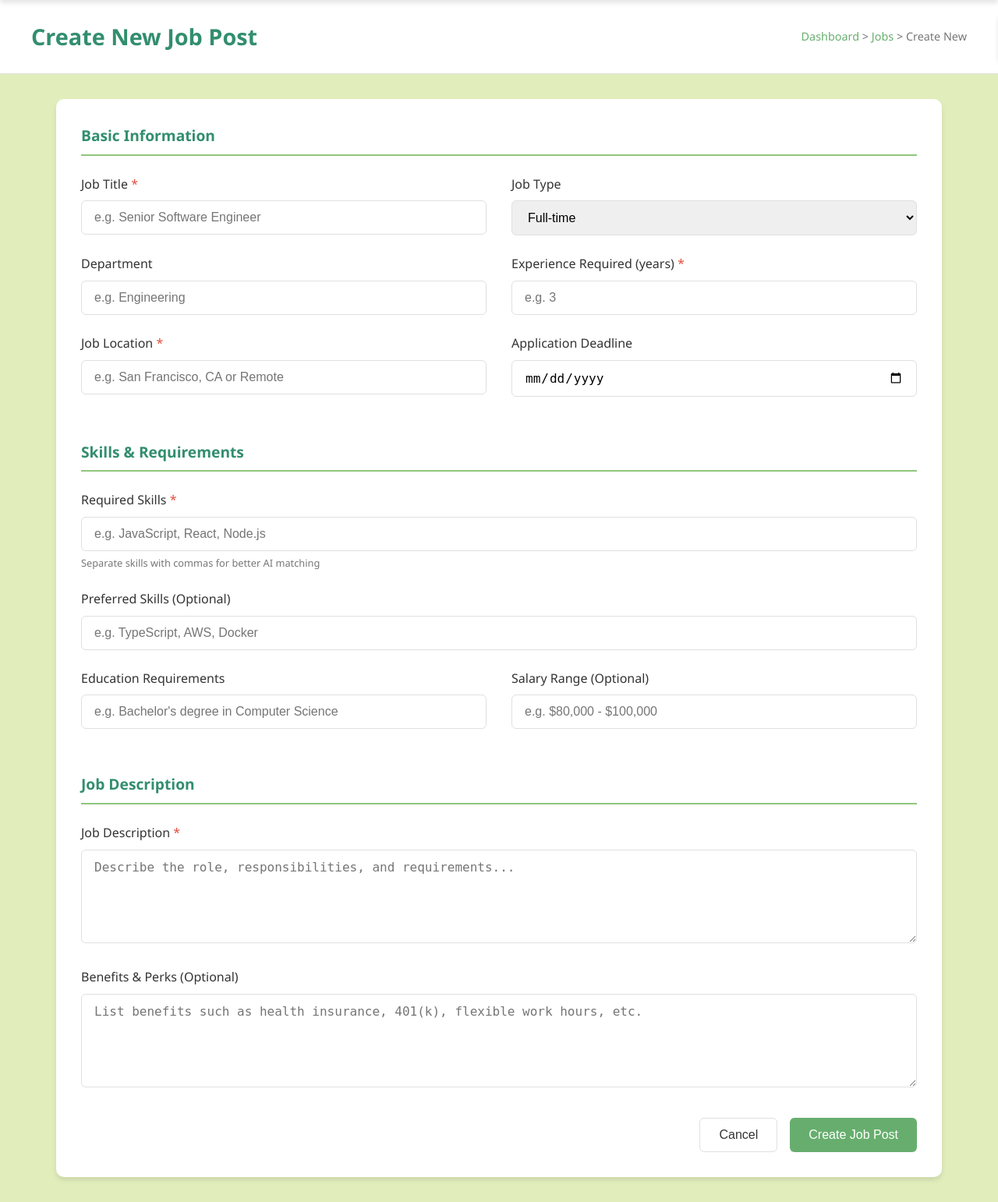
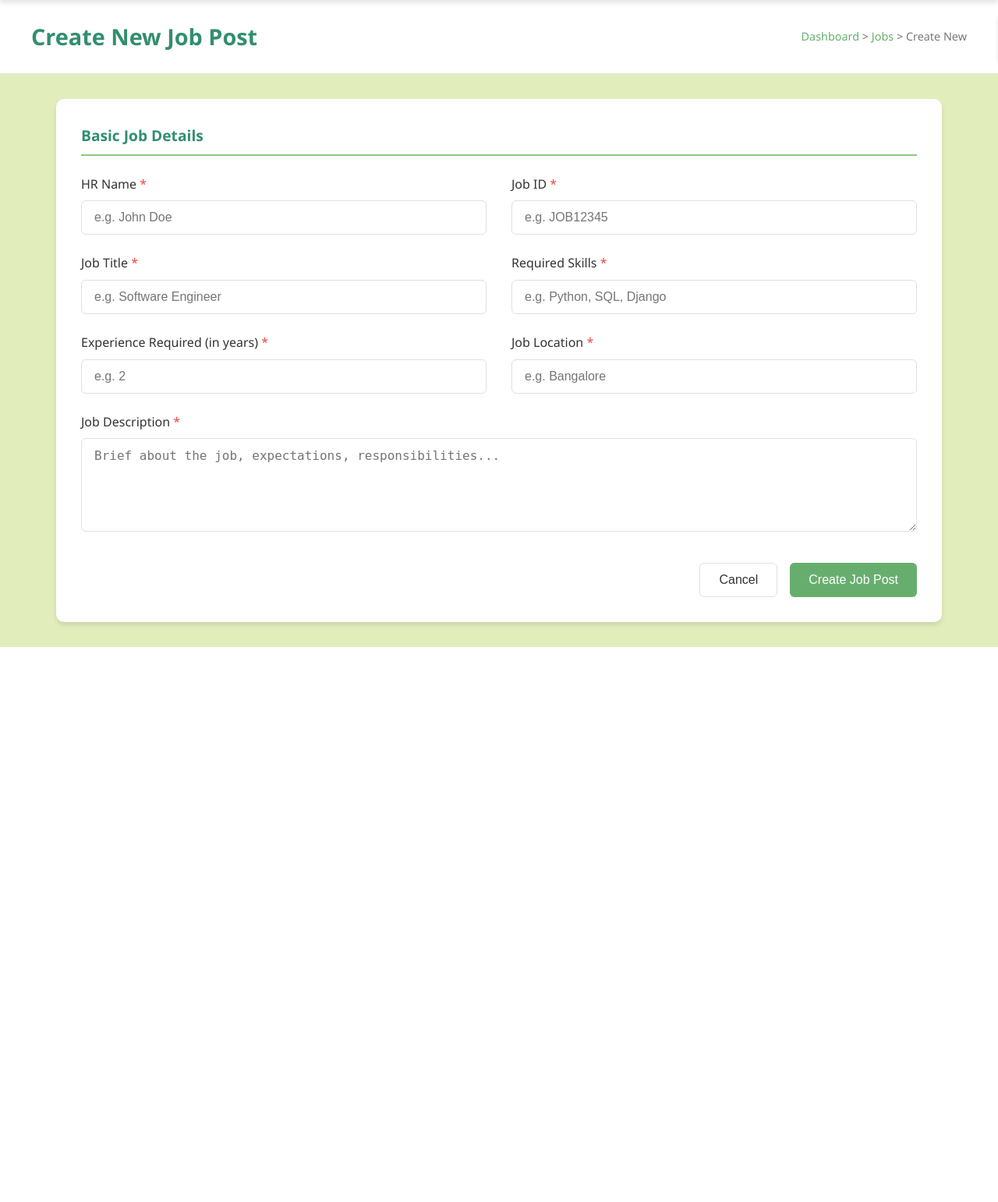
Before and after one commit to sam-init/SGU_Hackathon, a Flask app: page /job/post_job in a window 1280 px wide. Shown: the part 64-1606 px from the top of the page at 78% size. After the commit the page ends 894 px from the top, so only its background shows below. Run offline with Flask 3, Linux system fonts and the light colour scheme; parts of the project's set-up code (start-up, migrations or seed data) failed here and were passed over.

Commit message:
functionality done

```diff
--- a/main.py
+++ b/main.py
@@ -21,7 +21,8 @@ app.register_blueprint(config_bp, url_prefix='/config')
 # Default route
 @app.route('/')
 def index():
-    return render_template('landing.html')
+    return redirect(url_for('job.post_job'))
+    #return render_template('landing.html')
 
 @app.route('/option')
 def option():
--- a/routes/config.py
+++ b/routes/config.py
@@ -25,9 +25,11 @@ gc = gspread.authorize(google_creds)
 GOOGLE_APPLICATION_CREDENTIALS=os.getenv('GOOGLE_APPLICATION_CREDENTIALS')
 # Sheets
 sheet = gc.open_by_key(os.getenv("SHEET_KEY"))
+sheet2 = gc.open_by_key(os.getenv("SHEET2_KEY"))
 SHEET1 = sheet.worksheet(os.getenv("SHEET1_NAME"))
 SHEET2 = sheet.worksheet(os.getenv("SHEET2_NAME"))
 SHEET3 = sheet.worksheet(os.getenv("SHEET3_NAME"))
+SHEET4 = sheet2.worksheet(os.getenv("SHEET4_NAME"))
 
 # Drive
 drive_service = build('drive', 'v3', credentials=google_creds)
--- a/routes/job_routes.py
+++ b/routes/job_routes.py
@@ -5,7 +5,7 @@ from routes.config import db
 from routes.config import SCOPES
 from routes.config import google_creds
 from algoliasearch.search.client import SearchClientSync
-from routes.config import ALGOLIA_APP_ID, ALGOLIA_API_KEY,ALGOLIA_INDEX_NAME,SHEET2
+from routes.config import ALGOLIA_APP_ID, ALGOLIA_API_KEY,ALGOLIA_INDEX_NAME,SHEET4
 job_bp=Blueprint('job',__name__)
 
 
@@ -17,42 +17,31 @@ from flask import render_template, request, redirect, url_for, flash
 def post_job():
     if request.method == 'POST':
         # Extract form data
+        hr_name = request.form.get('hr_name')
+        job_id = request.form.get('job_id')
         title = request.form.get('job_title')
-        job_type = request.form.get('job_type')
-        department = request.form.get('department')
         experience = request.form.get('experience_required')
         location = request.form.get('job_location')
-        deadline = request.form.get('application_deadline')
         required_skills_raw = request.form.get('required_skills')
-        preferred_skills_raw = request.form.get('preferred_skills')
-        education = request.form.get('education')
-        salary = request.form.get('salary_range')
         description = request.form.get('job_description')
-        benefits = request.form.get('benefits')
 
         # Validate required fields
-        if not title or not job_type or not experience or not location or not required_skills_raw or not description:
+        if not hr_name or not job_id or not title or not experience or not location or not required_skills_raw or not description:
             flash('Please fill in all required fields.', 'danger')
             return redirect(url_for('job_bp.post_job'))
 
-        # Process skill strings into lists
+        # Process skill strings into a list
         required_skills_list = [s.strip() for s in required_skills_raw.split(',') if s.strip()]
-        preferred_skills_list = [s.strip() for s in preferred_skills_raw.split(',')] if preferred_skills_raw else []
 
         # Prepare job data for Firestore and Algolia
         job_data = {
+            'hr_name': hr_name,
+            'job_id': job_id,
             'job_title': title,
-            'job_type': job_type,
-            'department': department,
             'experience_required': experience,
             'job_location': location,
-            'application_deadline': deadline,
             'required_skills': required_skills_list,
-            'preferred_skills': preferred_skills_list,
-            'education': education,
-            'salary_range': salary,
-            'job_description': description,
-            'benefits': benefits
+            'job_description': description
         }
 
         try:
@@ -66,36 +55,32 @@ def post_job():
             algolia_client.wait_for_task(index_name=ALGOLIA_INDEX_NAME, task_id=save_resp.task_id)
 
             # Add headers once if the sheet is empty
-            if not SHEET2.get_all_values():
-                SHEET2.insert_row([
-                    'job_title', 'job_type', 'department', 'experience_required', 'job_location', 'application_deadline',
-                    'required_skills', 'preferred_skills', 'education', 'salary_range', 'job_description', 'benefits'
+            if not SHEET4.get_all_values():
+                SHEET4.insert_row([
+                    'hr_name', 'job_id', 'job_title', 'experience_required', 'job_location',
+                    'required_skills', 'job_description'
                 ], 1)
 
-            # Save job data
-            SHEET2.append_row([
+            # Save job data to Google Sheet
+            SHEET4.append_row([
+                hr_name,
+                job_id,
                 title,
-                job_type,
-                department,
                 experience,
                 location,
-                deadline,
                 ', '.join(required_skills_list),
-                ', '.join(preferred_skills_list),
-                education,
-                salary,
-                description,
-                benefits
+                description
             ])
 
             flash('Job posted successfully!', 'success')
             return redirect(url_for('auth.login'))
 
         except Exception as e:
-            flash(f'Error occurred: {str(e)}', 'danger')
-            return redirect(url_for('job_bp.post_job'))
+            print(f'Error occurred: {str(e)}', 'danger')
+            return redirect(url_for('job.post_job'))
 
     return render_template('coop_hr.html')
+
 
 
 
--- a/templates/coop_hr.html
+++ b/templates/coop_hr.html
@@ -458,25 +458,20 @@
   <div class="main-container">
     <div class="form-container">
       <form id="jobPostForm" action="{{url_for('job.post_job')}}" method="post" enctype="multipart/form-data">
-        <!-- Basic Information Section -->
         <div class="form-section">
-          <h2 class="form-section-title">Basic Information</h2>
+          <h2 class="form-section-title">Basic Job Details</h2>
+
           <div class="form-row">
             <div class="form-col">
               <div class="form-group">
-                <label for="job_title" class="required">Job Title</label>
-                <input type="text" id="job_title" name="job_title" placeholder="e.g. Senior Software Engineer" required>
+                <label for="hr_name" class="required">HR Name</label>
+                <input type="text" id="hr_name" name="hr_name" placeholder="e.g. John Doe" required>
               </div>
             </div>
             <div class="form-col">
               <div class="form-group">
-                <label for="job_type">Job Type</label>
-                <select id="job_type" name="job_type">
-                  <option value="full-time">Full-time</option>
-                  <option value="part-time">Part-time</option>
-                  <option value="contract">Contract</option>
-                  <option value="internship">Internship</option>
-                </select>
+                <label for="job_id" class="required">Job ID</label>
+                <input type="text" id="job_id" name="job_id" placeholder="e.g. JOB12345" required>
               </div>
             </div>
           </div>
@@ -484,14 +479,14 @@
           <div class="form-row">
             <div class="form-col">
               <div class="form-group">
-                <label for="department">Department</label>
-                <input type="text" id="department" name="department" placeholder="e.g. Engineering">
+                <label for="job_title" class="required">Job Title</label>
+                <input type="text" id="job_title" name="job_title" placeholder="e.g. Software Engineer" required>
               </div>
             </div>
             <div class="form-col">
               <div class="form-group">
-                <label for="experience_required" class="required">Experience Required (years)</label>
-                <input type="number" id="experience_required" name="experience_required" min="0" placeholder="e.g. 3" required>
+                <label for="required_skills" class="required">Required Skills</label>
+                <input type="text" id="required_skills" name="required_skills" placeholder="e.g. Python, SQL, Django" required>
               </div>
             </div>
           </div>
@@ -499,69 +494,30 @@
           <div class="form-row">
             <div class="form-col">
               <div class="form-group">
-                <label for="job_location" class="required">Job Location</label>
-                <input type="text" id="job_location" name="job_location" placeholder="e.g. San Francisco, CA or Remote" required>
+                <label for="experience_required" class="required">Experience Required (in years)</label>
+                <input type="number" id="experience_required" name="experience_required" min="0" placeholder="e.g. 2" required>
               </div>
             </div>
             <div class="form-col">
               <div class="form-group">
-                <label for="application_deadline">Application Deadline</label>
-                <input type="date" id="application_deadline" name="application_deadline">
+                <label for="job_location" class="required">Job Location</label>
+                <input type="text" id="job_location" name="job_location" placeholder="e.g. Bangalore" required>
               </div>
             </div>
           </div>
-        </div>
-
-        <!-- Skills & Requirements Section -->
-        <div class="form-section">
-          <h2 class="form-section-title">Skills & Requirements</h2>
-          <div class="form-group">
-            <label for="required_skills" class="required">Required Skills</label>
-            <input type="text" id="required_skills" name="required_skills" placeholder="e.g. JavaScript, React, Node.js" required>
-            <span class="helper-text">Separate skills with commas for better AI matching</span>
-          </div>
 
           <div class="form-group">
-            <label for="preferred_skills">Preferred Skills (Optional)</label>
-            <input type="text" id="preferred_skills" name="preferred_skills" placeholder="e.g. TypeScript, AWS, Docker">
-          </div>
-
-          <div class="form-row">
-            <div class="form-col">
-              <div class="form-group">
-                <label for="education">Education Requirements</label>
-                <input type="text" id="education" name="education" placeholder="e.g. Bachelor's degree in Computer Science">
-              </div>
-            </div>
-            <div class="form-col">
-              <div class="form-group">
-                <label for="salary_range">Salary Range (Optional)</label>
-                <input type="text" id="salary_range" name="salary_range" placeholder="e.g. $80,000 - $100,000">
-              </div>
-            </div>
+            <label for="job_description" class="required">Job Description</label>
+            <textarea id="job_description" name="job_description" placeholder="Brief about the job, expectations, responsibilities..." required></textarea>
           </div>
         </div>
 
-        <!-- Description Section -->
-        <div class="form-section">
-          <h2 class="form-section-title">Job Description</h2>
-          <div class="form-group">
-            <label for="job_description" class="required">Job Description</label>
-            <textarea id="job_description" name="job_description" placeholder="Describe the role, responsibilities, and requirements..." required></textarea>
-          </div>
-
-          <div class="form-group">
-            <label for="benefits">Benefits & Perks (Optional)</label>
-            <textarea id="benefits" name="benefits" placeholder="List benefits such as health insurance, 401(k), flexible work hours, etc."></textarea>
-          </div>
-        </div>
-
-        <!-- Buttons -->
         <div class="btn-container">
           <button type="button" class="btn btn-outline" id="cancelBtn">Cancel</button>
           <button type="submit" class="btn btn-primary">Create Job Post</button>
         </div>
       </form>
+
     </div>
   </div>
 
--- a/vertex_ai_matching/recommend_courses.py
+++ b/vertex_ai_matching/recommend_courses.py
@@ -12,7 +12,7 @@ from google.oauth2.service_account import Credentials
 SHEET_ID = "1gz85Kt6E_Lwu4GBiG-7z9jeB_iCIRE34Wtcf47aaa-0"
 SHEET_EMP = "coop_emp_yt"
 SHEET_OUT = "coop_emp_yt_op"
-SERVICE_ACCOUNT_FILE = "service_account.json"
+SERVICE_ACCOUNT_FILE = "vertex-ai-456914-c9e08f089482.json"
 
 GEMINI_MODEL = "gemini-2.5-pro-preview-03-25"
 YT_API_KEY = "AIzaSyD3WWXfZ7MVyZ7ryaPKUxHgDOCUaC6hI-U"
```
Also changed, not shown: jobs.json (deleted, +0 -14 lines), routes/auth_routes.py (+6 -5 lines).
